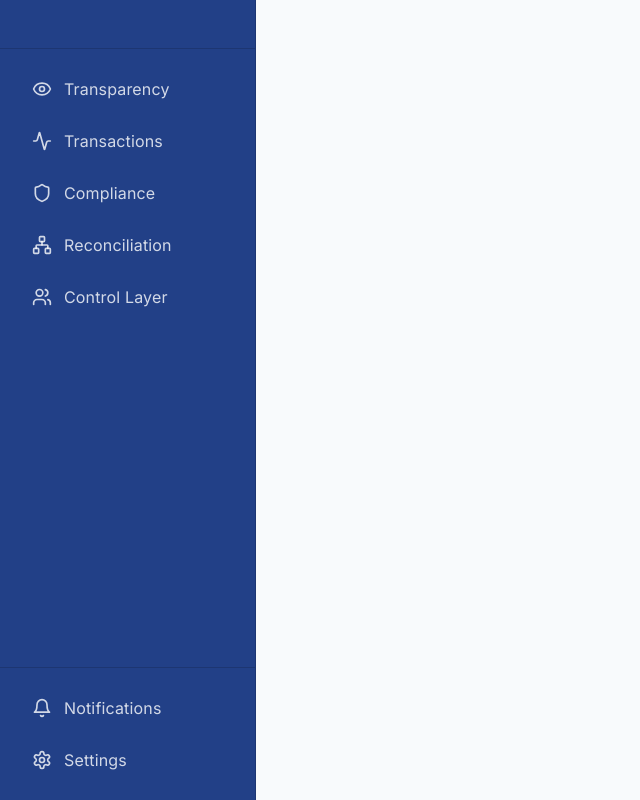
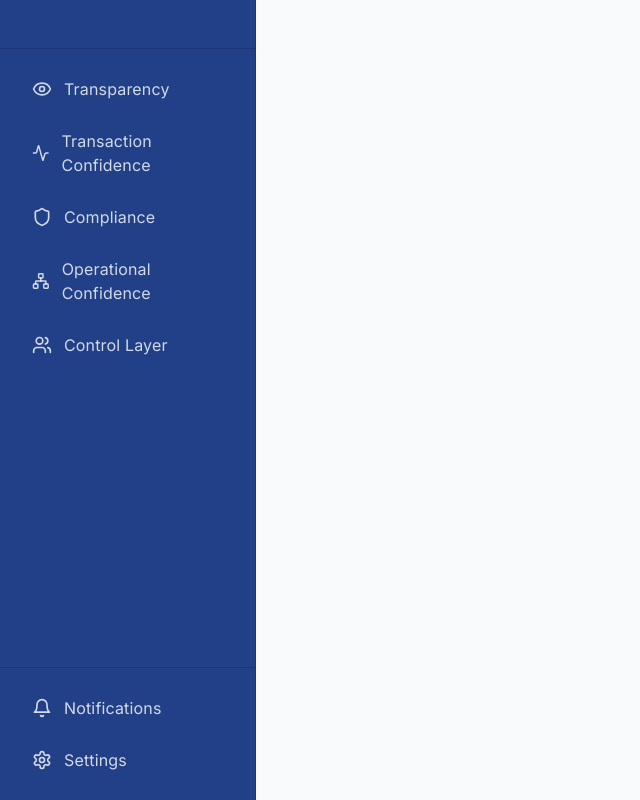
Before and after one commit to valair13/glass-box-custody-solution.lovable.app, a React (Vite) app: page /dashboard in a window 1280 px wide. Shown: the whole page, without its empty margins (0-640 px from the left). Built offline with nearby package versions, Linux system fonts and the light colour scheme; the HTML template or start-up script is replaced by a standard one.

Commit message:
Changes
Co-authored-by: valair13 <95187057+valair13@users.noreply.github.com>

```diff
--- a/src/components/DashboardLayout.tsx
+++ b/src/components/DashboardLayout.tsx
@@ -18,9 +18,9 @@ interface DashboardLayoutProps {
 
 const navItems = [
   { to: "/dashboard/transparency", icon: Eye, label: "Transparency" },
-  { to: "/dashboard/transactions", icon: Activity, label: "Transactions" },
+  { to: "/dashboard/transactions", icon: Activity, label: "Transaction Confidence" },
   { to: "/dashboard/compliance", icon: Shield, label: "Compliance" },
-  { to: "/dashboard/reconciliation", icon: Network, label: "Reconciliation" },
+  { to: "/dashboard/reconciliation", icon: Network, label: "Operational Confidence" },
   { to: "/dashboard/institutional-control", icon: Users, label: "Control Layer" },
 ];
 
```
